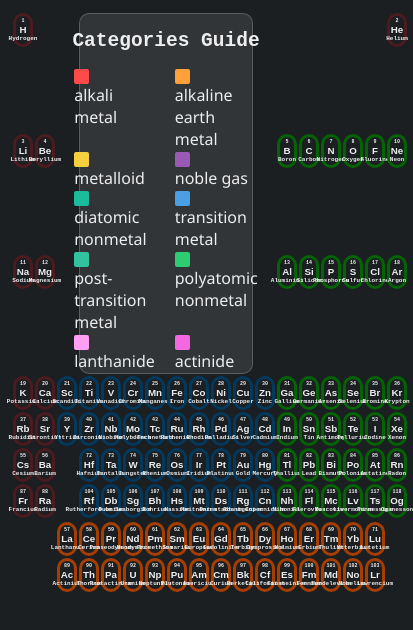
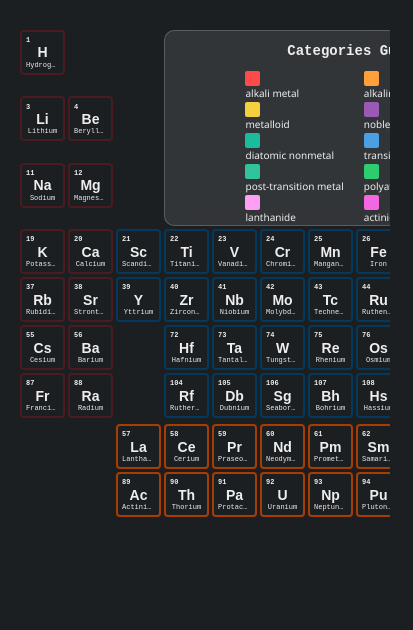
Before and after one commit to X-Ironheart/Modern-periodic-table, a plain HTML site: page index.html in a window 390 px wide. Shown: the whole page, 413 px wide, since content can reach past the window. Drawn offline with Linux system fonts and the light colour scheme.

Commit message:
Viewports Integration: Wrapped <main id="main"> inside a .table-wrapper container in
index.html
 to isolate layout sizing from global document body scrolling.
Fluid Scaling & Legibility: Configured the grid layout inside

css/table.css
 with columns using minmax(clamp(45px, 5.2vw, 75px), 1fr). This maintains legibility on compact screens and triggers horizontal momentum scrolling.
Proportional Scaling: Swapped viewport-relative sizing variables (vw / px) for parent-relative em typography. This allows the atomic symbols, numbers, and names inside .element to resize in absolute proportion to their container.
Fluid Typography: Implemented mathematical clamp() constraints for the Categories Guide inside

css/explain.css
 to prevent text overlap.
Premium UX Hint: Designed a premium glassmorphic floating swipe card (.scroll-hint) with modern fade-in transition parameters that displays exclusively on mobile viewports.

```diff
--- a/css/explain.css
+++ b/css/explain.css
@@ -36,12 +36,14 @@
   grid-row: 1;
   grid-column: 1/3;
   text-align: center;
+  font-size: clamp(14px, 1.5vw, 24px);
 }
 
 .explain > div {
   font-family: "Segoe UI", Tahoma, Geneva, Verdana, sans-serif;
   margin: 1px 10px;
   cursor: pointer;
+  font-size: clamp(10px, 0.9vw, 14px);
 }
 
 main:has(.alkali-explain:hover) .alkali-metal {
@@ -179,3 +181,5 @@ main:has(.actinide-explain:hover) .element:not(.actinide-metal) {
 .actinide-explain > .color {
   background-color: var(--actinide);
 }
+
+/* Why this name for this file (-_-) */
--- a/css/table.css
+++ b/css/table.css
@@ -1,10 +1,14 @@
 :root {
   margin: 0;
   background: #1b1f22;
+  /*
   --element-width: calc((1vw- (36 * 3px)) / 18);
   --atomic-name: clamp(6px, 0.8vw, 15px);
   --atomic-sym: clamp(8px, 2.5vw, 20px);
-  --atomic-number: clamp(5px, 0.8vw, 8px);
+  --atomic-number: clamp(5px, 0.8vw, 8px); */
+  --atomic-name: 0.7em;
+  --atomic-sym: 1.4em;
+  --atomic-number: 0.7em;
   --alkali-metals: #ff4a4a;
   --alkaline-earth: #ffa03a;
   --transition-metals: #4b9fe3;
@@ -18,39 +22,85 @@
 }
 
 body {
-  width: fit-content;
+  width: 100vw;
   height: 100%;
+  margin: 0;
   display: flex;
-  justify-content: center;
+  flex-direction: column;
+  justify-content: flex-start;
+  align-items: center;
+  overflow-x: hidden; /* Avoid page layout breakages on mobile */
+  background: #1b1f22;
+}
+
+/* Premium smooth horizontal scrolling container */
+.table-wrapper {
+  width: 100%;
+  overflow-x: auto;
+  -webkit-overflow-scrolling: touch;
+  padding: 20px 10px;
+  display: flex;
+  justify-content: flex-start;
+  box-sizing: border-box;
+}
+
+@media (min-width: 1200px) {
+  .table-wrapper {
+    justify-content: center; /* Center layout on wider desktop displays */
+  }
 }
 
 #main {
-  width: 98vw;
   display: grid;
-  grid-template-columns: repeat(18, minmax(20px, 1fr));
-  gap: clamp(2px, 0.5vw, 5px);
-  width: 100vw;
-  padding: 5px;
+  grid-template-columns: repeat(18, minmax(clamp(45px, 5.2vw, 75px), 1fr));
+  gap: clamp(3px, 0.4vw, 6px);
+  width: max-content;
+  max-width: 100%;
+  padding: 10px;
+  box-sizing: border-box;
 }
 
+@media (max-width: 1024px) {
+  #main {
+    width: max-content;
+    max-width: none;
+  }
+}
+
+/* Fluid responsive elements with robust hover micro-animations */
 .element {
   font-family: 'Roboto Mono', monospace;
-  font-size: 0.8rem;
+  font-size: clamp(10px, 1.2vw, 13px);
   display: flex;
   flex-direction: column;
   justify-content: space-around;
   align-items: center;
-  width: var(--element-width);
+  width: 100%;
   aspect-ratio: 1/1;
   font-weight: 800;
   color: #eee;
   background-color: transparent;
-  padding: 2px;
-  border-radius: 10px;
+  padding: 4px;
+  border-radius: clamp(4px, 0.8vw, 10px);
+  box-sizing: border-box;
+  transition: all 0.2s cubic-bezier(0.4, 0, 0.2, 1);
+}
+
+.element:hover {
+  transform: scale(1.15);
+  z-index: 10;
+  box-shadow: 0 10px 20px rgba(0, 0, 0, 0.45);
+  cursor: pointer;
 }
 
 .atom-name {
   font-size: var(--atomic-name);
+  font-weight: 500;
+  text-align: center;
+  white-space: nowrap;
+  overflow: hidden;
+  text-overflow: ellipsis;
+  width: 100%;
 }
 
 .atom-symbol {
@@ -61,20 +111,21 @@ body {
 
 .atomic-number {
   font-size: var(--atomic-number);
+  align-self: flex-start;
 }
 
 .s-group {
-  border: 3px, #4c1b20, solid;
+  border: 2px #4c1b20 solid;
 }
 
 .p-group {
-  border: 3px, #046304, solid;
+  border: 2px #046304 solid;
 }
 
 .d-group {
-  border: 3px, #04395e, solid;
+  border: 2px #04395e solid;
 }
 
 .f-group {
-  border: 3px, #a63e02, solid;
+  border: 2px #a63e02 solid;
 }
--- a/index.html
+++ b/index.html
@@ -11,6 +11,7 @@
 </head>
 
 <body>
+  <div class="table-wrapper">
     <main id="main">
       <div class="explain">
         <h2>Categories Guide</h2>
@@ -56,6 +57,8 @@
         </div>
       </div>
     </main>
+  </div>
+
   <script src="./JS/main.js" type="module"></script>
 </body>
 
```
Lines whose indentation alone changed are shown as unchanged.
